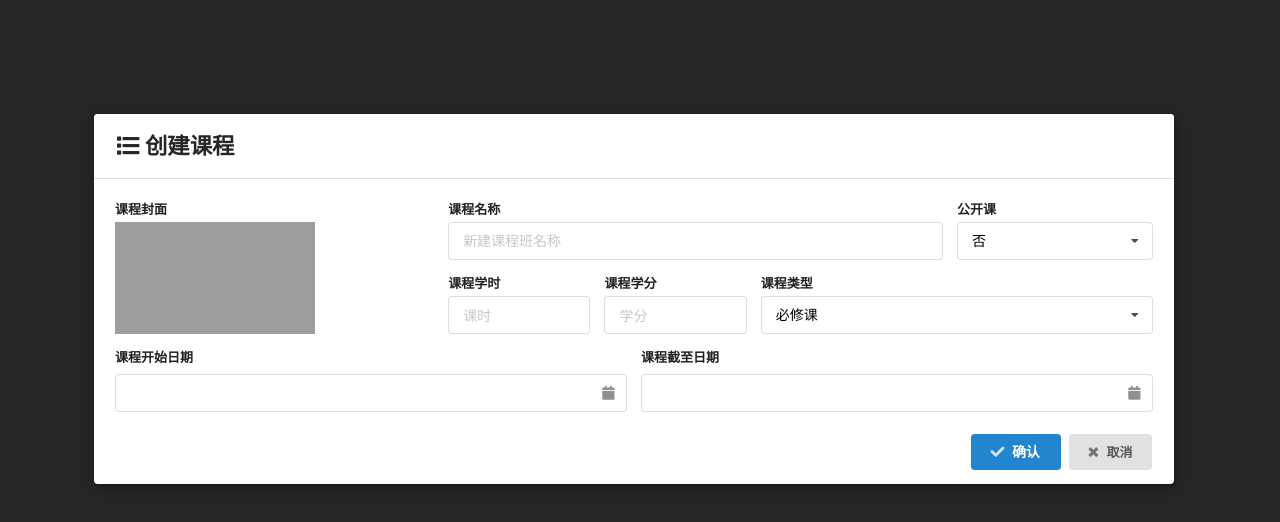
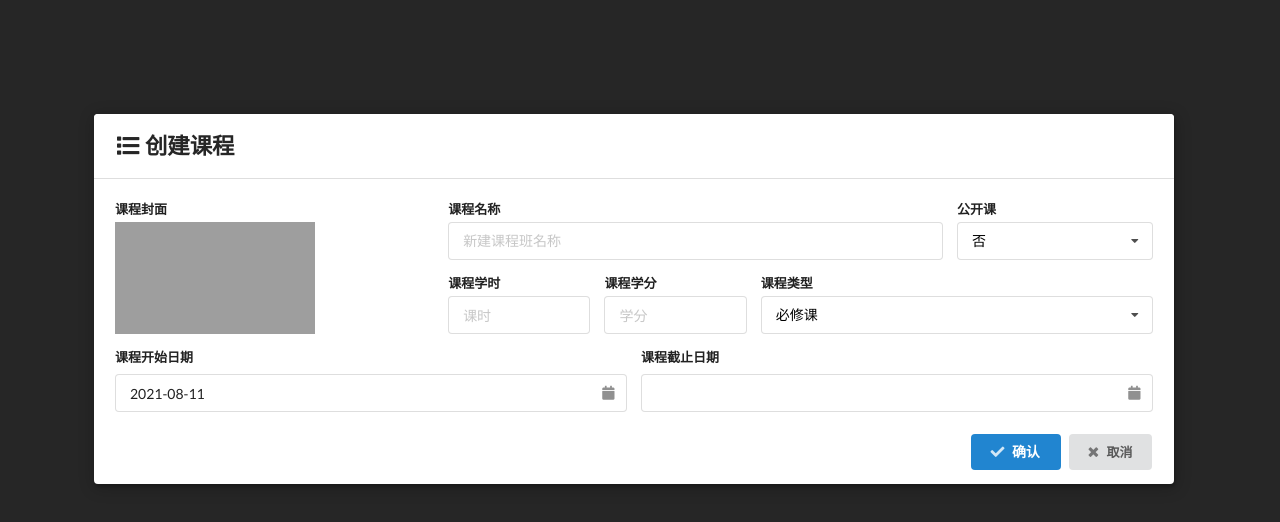
Before and after one commit to ouguangye/lesson, a React (Create React App) app: page /create in a window 1280 px wide. Shown: the top 522 px of the page. Built offline with nearby package versions, Linux system fonts and the light colour scheme; grey boxes are pictures that could not be loaded.

Commit message:
安装了monent库，实现了获取时间的功能

```diff
--- a/package.json
+++ b/package.json
@@ -8,6 +8,7 @@
     "@testing-library/react": "^11.2.7",
     "@testing-library/user-event": "^12.8.3",
     "axios": "^0.21.1",
+    "moment": "^2.29.1",
     "react": "^17.0.2",
     "react-dom": "^17.0.2",
     "react-redux": "^7.2.4",
--- a/public/index.html
+++ b/public/index.html
@@ -26,6 +26,7 @@
       Learn how to configure a non-root public URL by running `npm run build`.
     -->
     <title>LMS学习管理平台</title>
+
   </head>
   <body>
     <noscript>You need to enable JavaScript to run this app.</noscript>
--- a/src/actions/index.js
+++ b/src/actions/index.js
@@ -83,3 +83,17 @@ export const errorCollect = (error) => {
         payload:error
     }
 }
+
+export const startDateCollect = (date) => {
+    return {
+        type:"START_DATA_COLLECT",
+        payload:date
+    }
+}
+
+export const endDateCollect = (date) => {
+    return {
+        type:"END_DATA_COLLECT",
+        payload:date
+    }
+}
--- a/src/component/createLessons/Date.js
+++ b/src/component/createLessons/Date.js
@@ -1,23 +1,52 @@
-const DatePart = (label,name) => {
+import React, { useEffect } from 'react';
+import { connect } from 'react-redux';
+import moment from 'moment'
+import {startDateCollect,endDateCollect} from "../../actions"
+
+
+const Date = props => {
+
+    const {startDateCollect,endDateCollect,startDate,endDate}=props;
+
+    useEffect(()=>{
+        startDateCollect(moment().format('YYYY-MM-DD'));
+        endDateCollect();
+    },[startDateCollect,endDateCollect])
+
     return (
-        <div className="field">
-            <label>{label}</label>
-            <div className="ui fluid icon input"
-                style={{margin:"8px 0px",alignItems:"baseline"}}>
-                    <i aria-hidden="true" className="calendar icon"></i>
-                    <input id={name} name={name} type="text"></input>
+        <div className="equal width fields">
+            <div className="field">
+                <label>课程开始日期</label>
+                <div className="ui fluid icon input"
+                    style={{margin:"8px 0px",alignItems:"baseline"}}>
+                        <i aria-hidden="true" className="calendar icon"></i>
+                        <input id="startDate" name="startDate"
+                            type="text" value={startDate}
+                            onChange={e=>{startDateCollect(e.target.value)}}
+                         >
+                        </input>
+                </div>
+            </div>
+            <div className="field">
+                <label>课程截止日期</label>
+                <div className="ui fluid icon input"
+                    style={{margin:"8px 0px",alignItems:"baseline"}}>
+                        <i aria-hidden="true" className="calendar icon"></i>
+                        <input id="endDate" name="endDate"
+                            type="text" value={endDate}
+                            onChange={e=>{endDateCollect(e.target.value)}} >
+                        </input>
+                </div>
             </div>
         </div>
     )
 }
 
-const Date = () => {
-    return (
-        <div className="equal width fields">
-            {DatePart("课程开始日期","startDate")}
-            {DatePart("课程截至日期","endDate")}
-        </div>
-    )
+const mapStateToProps = state => {
+    return {
+        startDate: state.create.startDate,
+        endDate: state.create.endDate
+    }
 }
 
-export default Date;
+export default connect(mapStateToProps,{startDateCollect,endDateCollect})(Date);
--- a/src/reducer/createReducer.js
+++ b/src/reducer/createReducer.js
@@ -15,6 +15,12 @@ export const createReducer = (state={},action) => {
         case "ERROR_COLLECT":{
             return {...state,error:action.payload}
         }
+        case "START_DATA_COLLECT":{
+            return {...state,startDate:action.payload}
+        }
+        case "END_DATA_COLLECT":{
+            return {...state,endDate:action.payload}
+        }
         default:return state;
     }
 }
```
Also changed, not shown: 1 other file (tests, documents, lock files or other folders).
